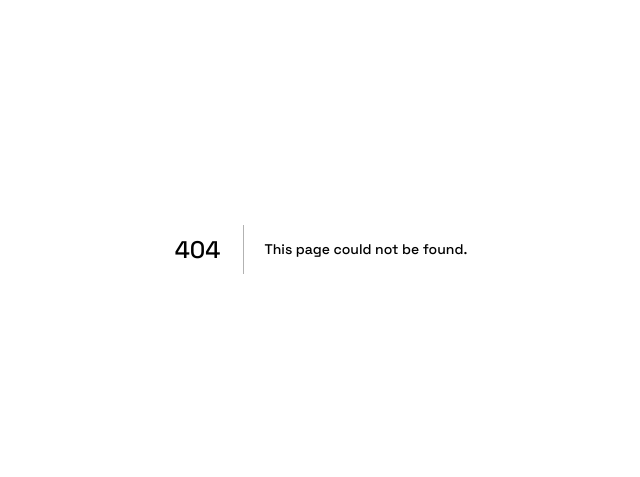
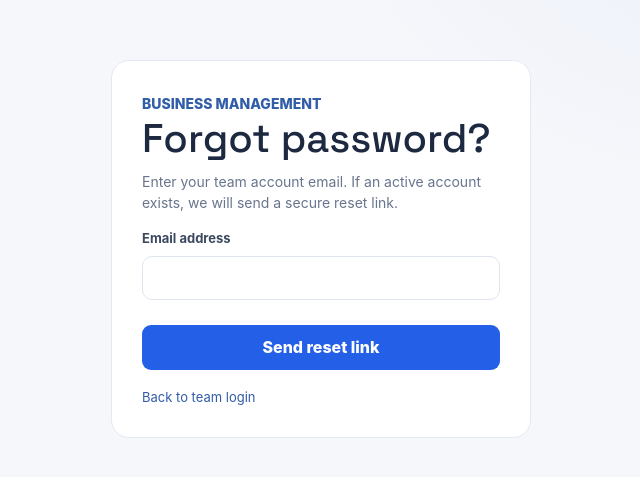
Before and after one commit to salmansmt24-cell/salman_portfolio, a Next.js app: page /team/forgot-password in a window 1280 px wide. Before the commit this address had no page. Shown: the part 151-628 px from the top of the page, without its empty margins (319-959 px from the left). Built offline with nearby package versions, Linux system fonts and the light colour scheme.

Commit message:
Add team forgot password page

```diff
--- /dev/null
+++ b/app/team/forgot-password/page.tsx
@@ -0,0 +1,4 @@
+"use client";import {useState,type FormEvent} from "react";
+export default function ForgotPassword(){const[email,setEmail]=useState(""),[message,setMessage]=useState(""),[error,setError]=useState(""),[busy,setBusy]=useState(false);
+async function submit(e:FormEvent){e.preventDefault();setBusy(true);setError("");setMessage("");try{const r=await fetch("/api/bms/auth/forgot-password",{method:"POST",headers:{"Content-Type":"application/json"},body:JSON.stringify({email})}),d=await r.json();if(!r.ok)throw new Error(d.error||"Request failed.");setMessage(d.message);}catch(e){setError(e instanceof Error?e.message:"Request failed.");}finally{setBusy(false);}}
+return <main style={{minHeight:"100vh",display:"grid",placeItems:"center",background:"#f3f6fc",padding:20,fontFamily:"Arial"}}><form onSubmit={submit} style={{width:"100%",maxWidth:420,background:"#fff",padding:30,borderRadius:18,border:"1px solid #e3e9f3"}}><small style={{fontWeight:800,color:"#315ca8"}}>BUSINESS MANAGEMENT</small><h1>Forgot password?</h1><p style={{color:"#68758c",fontSize:14}}>Enter your team account email. If an active account exists, we will send a secure reset link.</p><label style={{display:"grid",gap:7,fontSize:13,fontWeight:700}}>Email address<input required type="email" value={email} onChange={e=>setEmail(e.target.value)} style={{height:44,padding:"0 12px",border:"1px solid #dce4f1",borderRadius:9}}/></label>{error&&<p role="alert" style={{color:"#b42318"}}>{error}</p>}{message&&<p role="status" style={{color:"#087443"}}>{message}</p>}<button disabled={busy} style={{width:"100%",height:45,marginTop:18,border:0,borderRadius:9,background:"#245fe8",color:"#fff",fontWeight:800}}>{busy?"Sending…":"Send reset link"}</button><a href="/team/login" style={{display:"block",marginTop:18,color:"#315ca8",fontSize:13}}>Back to team login</a></form></main>}
```
